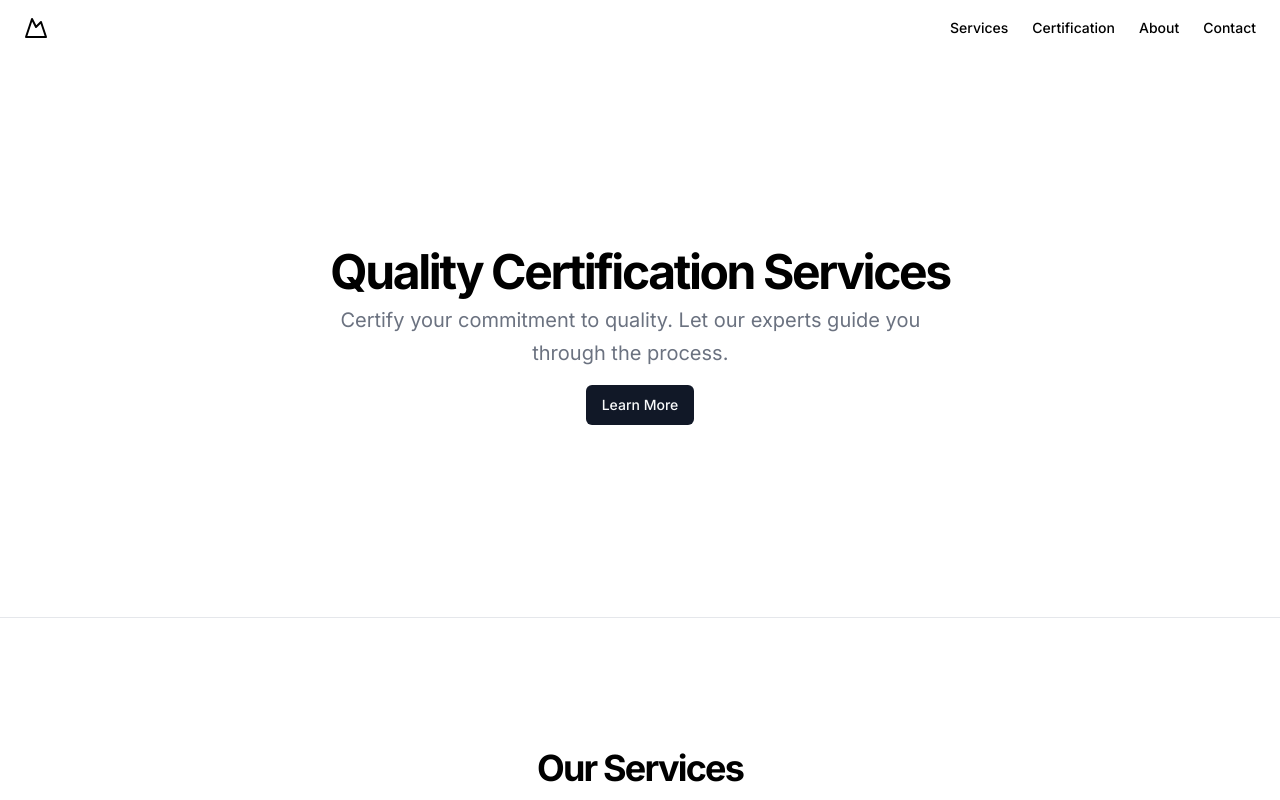
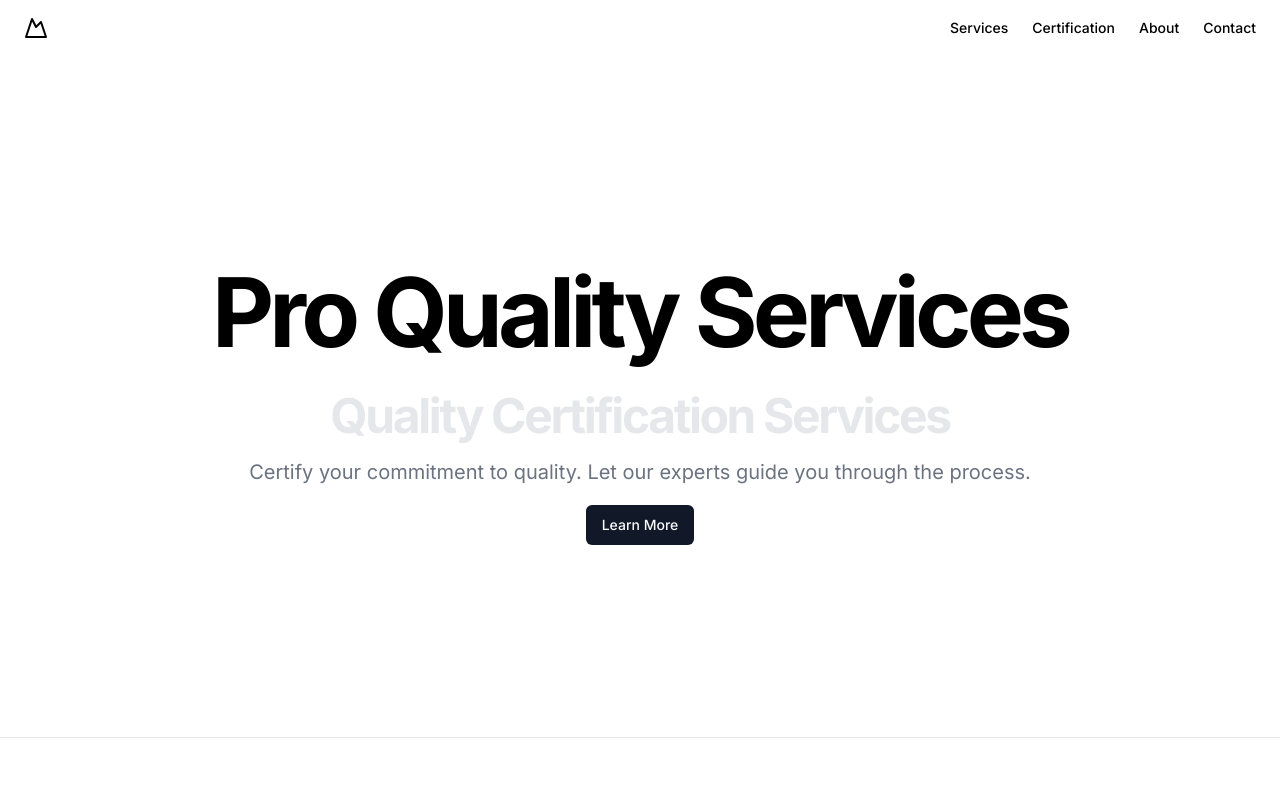
Before and after one commit to HarishVidya/ProQuality, a Next.js app: page / in a window 1280 px wide. Shown: the top 800 px of the page. Built offline with nearby package versions, Linux system fonts and the light colour scheme.

Commit message:
added name of company

```diff
--- a/src/components/component/landing.jsx
+++ b/src/components/component/landing.jsx
@@ -16,9 +16,10 @@ export function Landing() {
           <div
             className="container flex flex-col items-center justify-center px-4 space-y-4 md:px-6">
             <div className="space-y-2 text-center">
-              <h1 className="text-3xl font-bold tracking-tighter sm:text-5xl">Quality Certification Services</h1>
+            <h1 className="py-4 text-3xl font-bold tracking-tighter sm:text-8xl">Pro Quality Services</h1>
+              <h1 className="py-2 text-3xl font-bold tracking-tighter text-gray-200 sm:text-5xl">Quality Certification Services</h1>
               <p
-                className="max-w-[600px] text-gray-500 md:text-xl/relaxed lg:text-base/relaxed xl:text-xl/relaxed dark:text-gray-400">
+                className="max-w-full text-gray-500 md:text-xl/relaxed lg:text-base/relaxed xl:text-xl/relaxed dark:text-gray-400">
                 Certify your commitment to quality. Let our experts guide you through the process.
               </p>
             </div>
```
